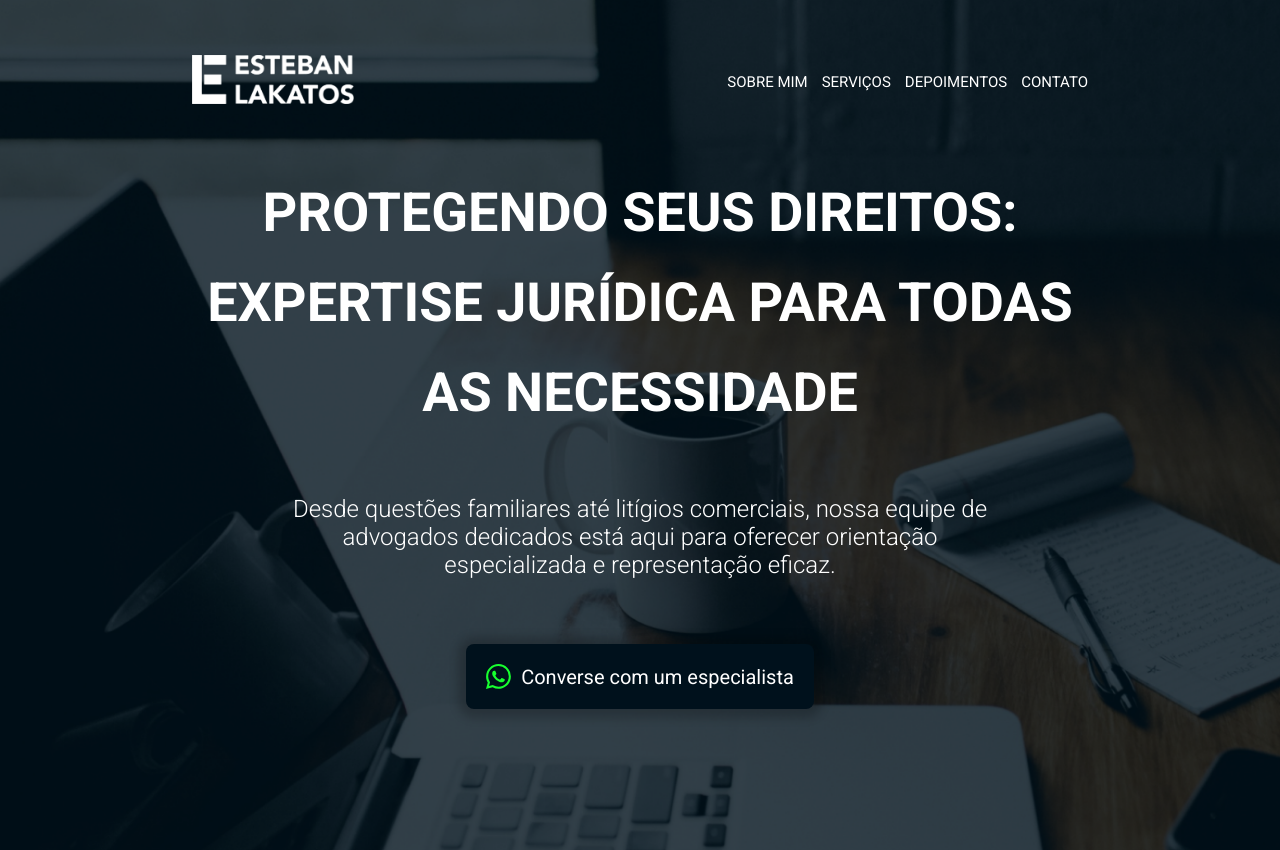
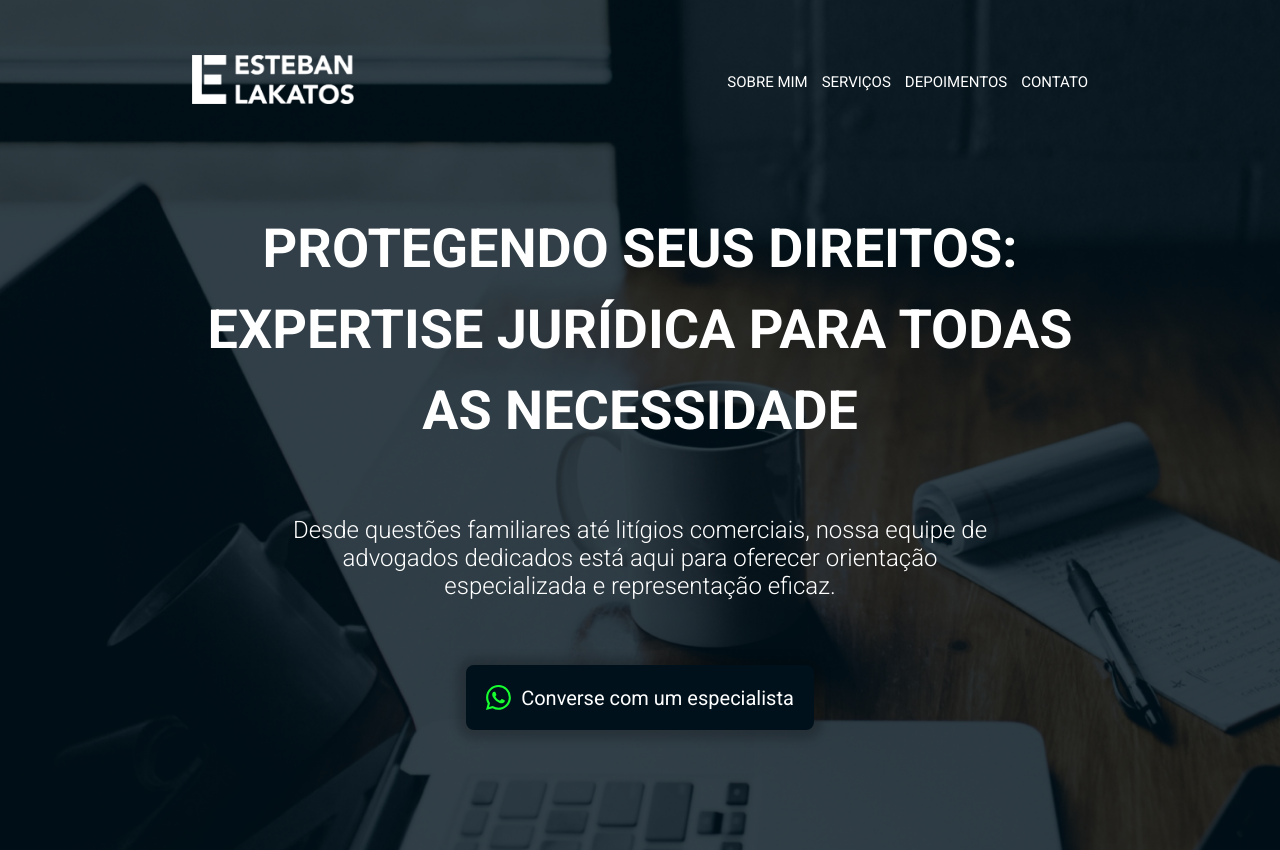
Before and after one commit to MFelipeSilva/landing-page-advocacy, a React (Create React App) app: page / in a window 1280 px wide. Shown: the top 850 px of the page. Built offline with nearby package versions, Linux system fonts and the light colour scheme.

Commit message:
feat: changes in home page and button component

```diff
--- a/src/components/Button.jsx
+++ b/src/components/Button.jsx
@@ -15,12 +15,12 @@ const StyledButton = styled.button`
 
   & > span {
     color: #ffffff;
-    font-size: clamp(16px, 3vw, 20px);
+    font-size: clamp(15px, 3vw, 20px);
     font-weight: 400;
   }
 
   @media (max-width: 480px) {
-    width: 100%;
+    padding: 15px;
   }
 `;
 
--- a/src/pages/home/index.jsx
+++ b/src/pages/home/index.jsx
@@ -23,7 +23,7 @@ const Container = styled.section`
   width: 100%;
   min-height: 100vh;
   gap: 150px;
-  padding: 10em 0 0 0;
+  padding: 13em 0 0 0;
   flex-direction: column;
   align-items: center;
   justify-content: center;
@@ -34,26 +34,27 @@ const Container = styled.section`
   & > div {
     display: flex;
     gap: 65px;
+    text-align: center;
     align-items: center;
+    justify-content: center;
     flex-direction: column;
 
     & > h1 {
       color: #ffffff;
       max-width: 878px;
       width: 90vw;
-      font-size: clamp(35pt, 6vw, 58pt);
+      font-size: clamp(35px, 6vw, 54px);
       font-weight: 700;
-      text-align: center;
-      font-variant-caps: all-small-caps;
+      line-height: 1.5;
+      text-transform: uppercase;
     }
 
     & > h2 {
       color: #ffffff;
       max-width: 735px;
       width: 90vw;
-      font-size: clamp(18px, 4vw, 24px);
+      font-size: clamp(16px, 4vw, 24px);
       font-weight: 300;
-      text-align: center;
     }
 
     @media (max-width: 768px) {
@@ -74,6 +75,10 @@ const Container = styled.section`
       width: 70px;
       height: 70px;
     }
+  }
+
+  @media (max-width: 768px) {
+    gap: 130px;
   }
 `;
 
```
